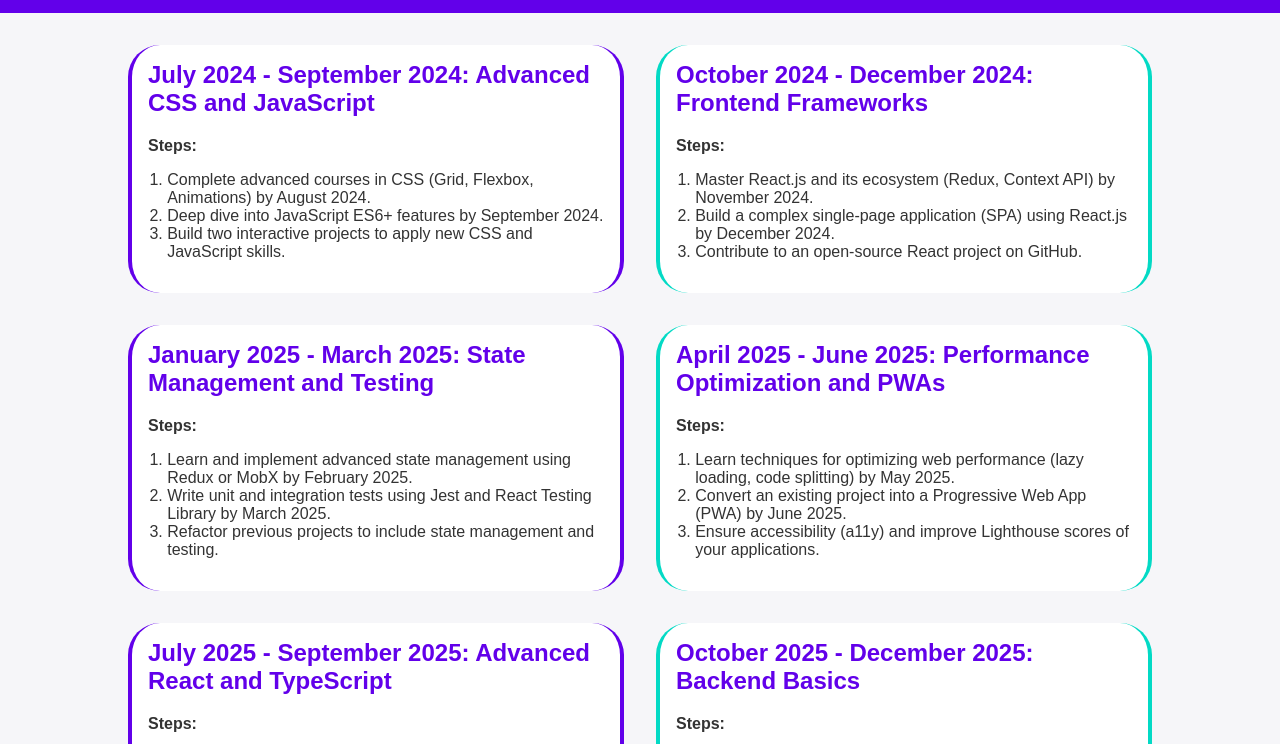
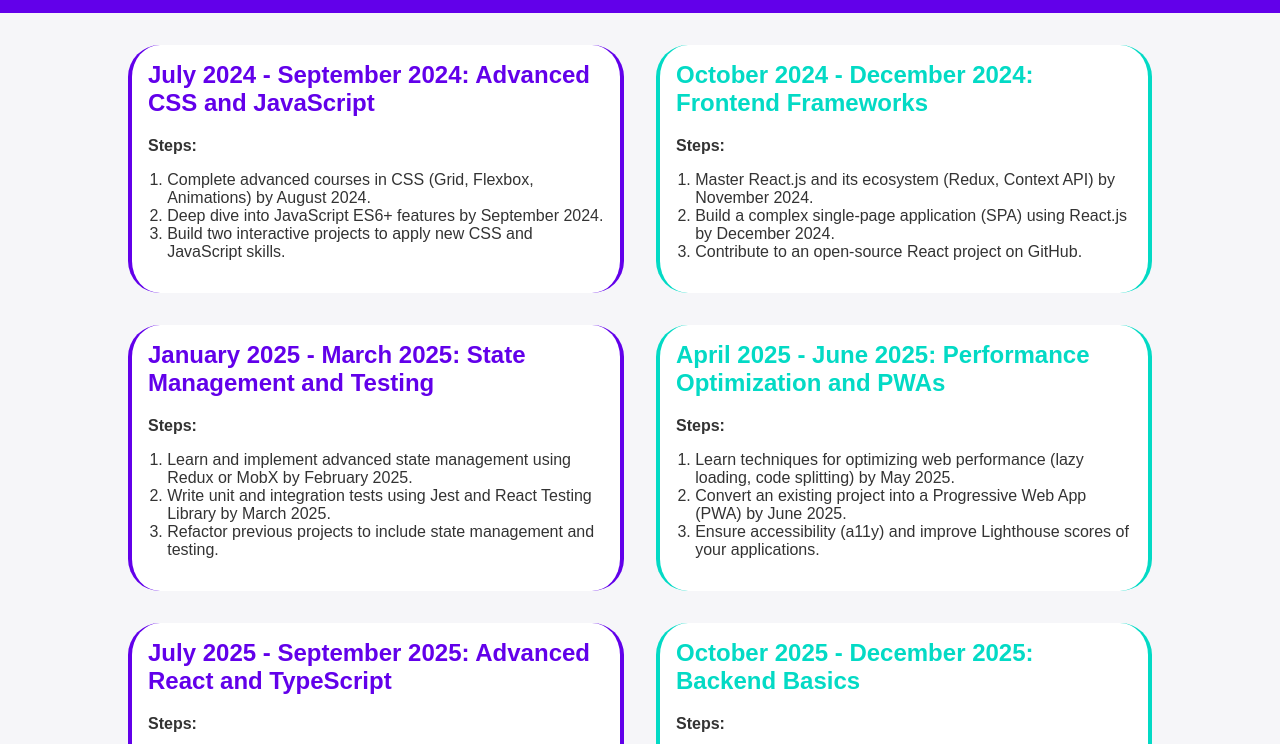
Before and after one commit to SHABA01/tech-goals, a plain HTML site: page index.html in a window 1280 px wide. Shown: the part 56-800 px from the top of the page. Drawn offline with Linux system fonts and the light colour scheme.

Commit message:
changes were made

```diff
--- a/styles.css
+++ b/styles.css
@@ -61,6 +61,10 @@ h2 {
     color: #6200ea;
 }
 
+.timeline-item:nth-child(even) h2 {
+    color: #03dac5;
+}
+
 ol {
     margin: 0;
     padding-left: 1.2em;
```
